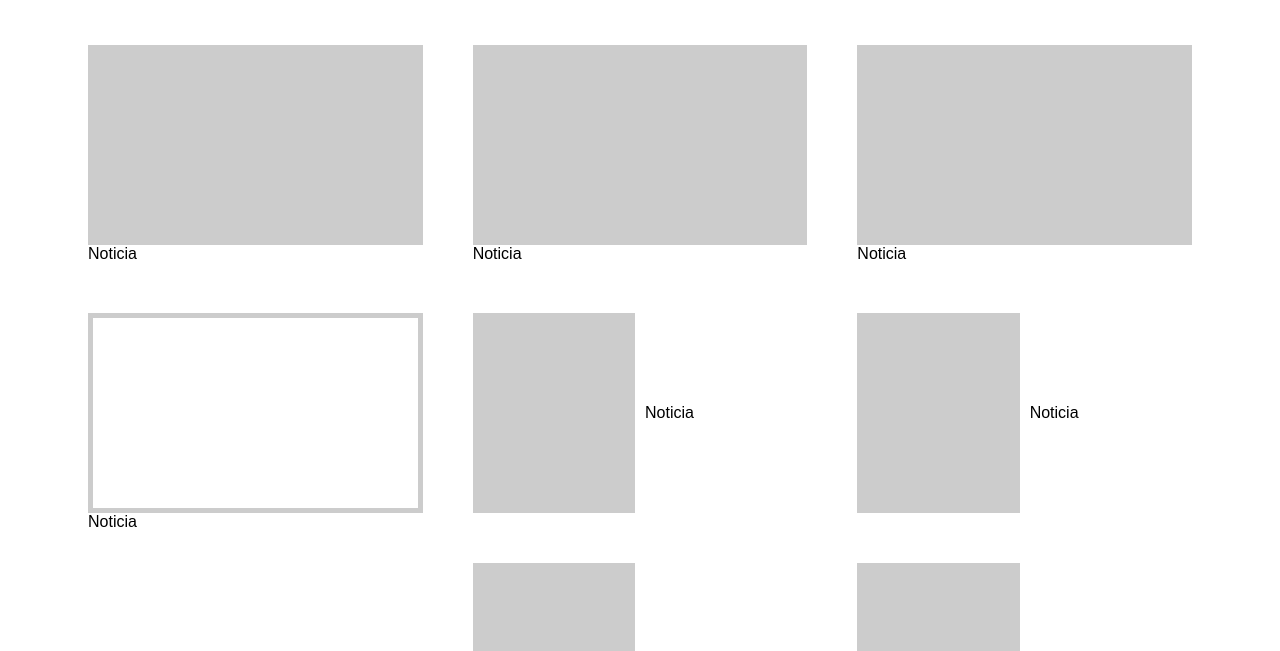
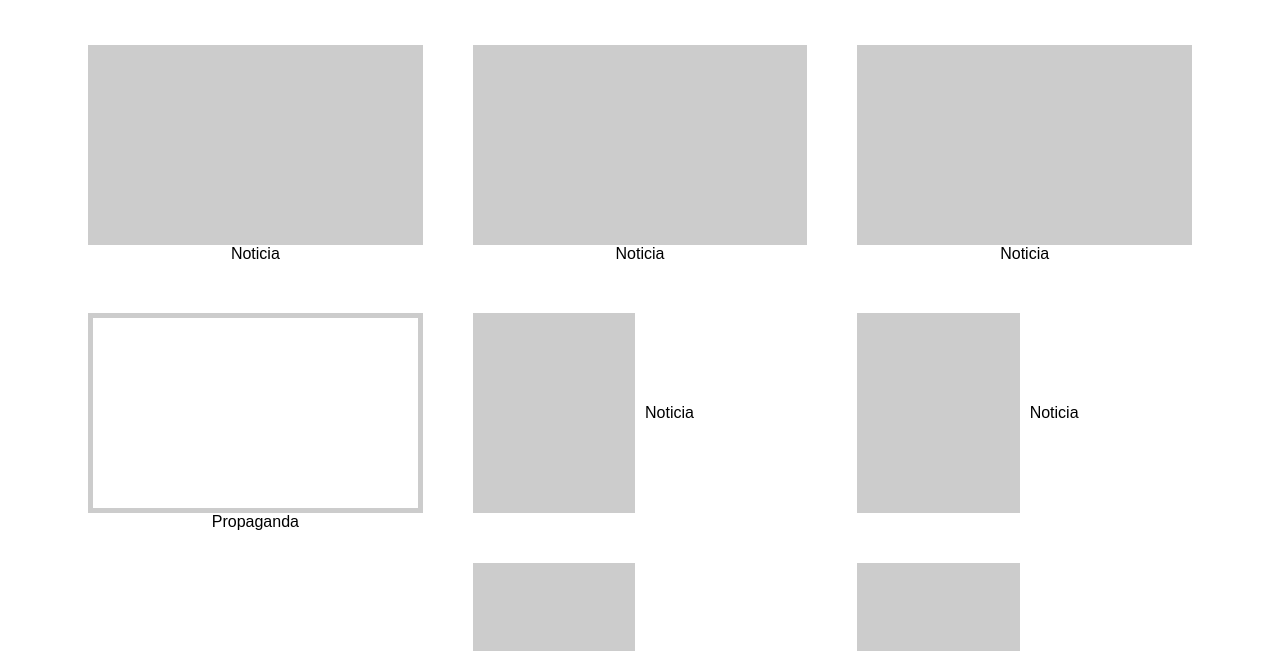
Before and after one commit to alvarengaflavio/Modulo-2, a website: page Aula06/CSS-grid-layout-noticias/index.html in a window 1280 px wide. Shown: the part 148-799 px from the top of the page. Drawn offline with Linux system fonts and the light colour scheme.

Commit message:
texto centralizado

```diff
--- a/Aula06/CSS-grid-layout-noticias/index.html
+++ b/Aula06/CSS-grid-layout-noticias/index.html
@@ -24,43 +24,52 @@
         <section id="page-four">
             <article>
                 <div></div>
-                <p>Noticia</p>
+                <p class="article-news">Noticia</p>
             </article>
+
+            <article>
+                <div></div>
+                <p class="article-news">Noticia</p>
+            </article>
+
+            <article>
+                <div></div>
+                <p class="article-news">Noticia</p>
+            </article>
+
             <article>
                 <div></div>
                 <p>Noticia</p>
             </article>
+
             <article>
                 <div></div>
                 <p>Noticia</p>
             </article>
+
             <article>
                 <div></div>
                 <p>Noticia</p>
             </article>
+
             <article>
                 <div></div>
                 <p>Noticia</p>
             </article>
+
             <article>
                 <div></div>
                 <p>Noticia</p>
             </article>
+
             <article>
                 <div></div>
                 <p>Noticia</p>
             </article>
-            <article>
-                <div></div>
-                <p>Noticia</p>
-            </article>
-            <article>
-                <div></div>
-                <p>Noticia</p>
-            </article>
+
             <article id="anuncio">
                 <div></div>
-                <p>Noticia</p>
+                <p>Propaganda</p>
             </article>
         </section>
     </body>
--- a/Aula06/CSS-grid-layout-noticias/style.css
+++ b/Aula06/CSS-grid-layout-noticias/style.css
@@ -52,17 +52,23 @@ section#page-four {
     margin: 0 auto;
 }
 
+/* section#page-four article {
+    text-align: center;
+} */
+
+.article-news {
+    text-align: center;
+}
+
 section#page-four article div {
     width: 100%;
     height: 200px;
-
     background-color: #ccc;
 }
 
 section#page-four article#anuncio div {
     width: 100%;
     height: 200px;
-
     background-color: transparent;
     border: solid 5px #ccc;
 }
@@ -75,6 +81,7 @@ section#page-four article:nth-child(n + 4) {
 }
 
 section#page-four article#anuncio {
+    text-align: center;
     grid-column: 1;
     grid-row: 2 / 5;
     display: block;
```
